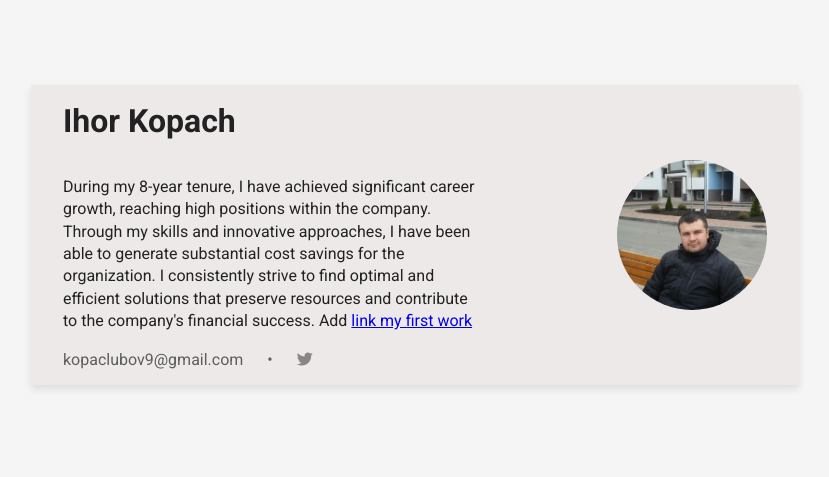
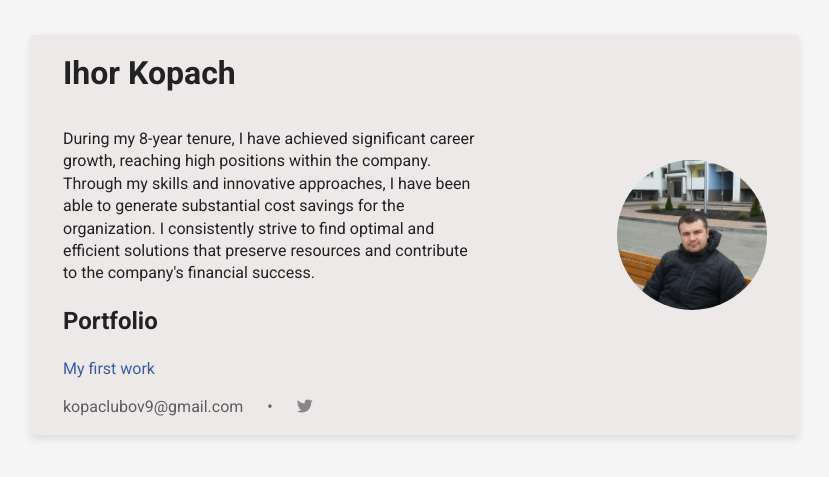
Before and after one commit to immortal90/m-web-frontend, a plain HTML site: page Assignment1.1-1/index.html in a window 1280 px wide. Shown: the part 165-642 px from the top of the page, without its empty margins (225-1054 px from the left). Drawn offline with Linux system fonts and the light colour scheme.

Commit message:
add portfolio

```diff
--- a/Assignment1.1-1/css/style.css
+++ b/Assignment1.1-1/css/style.css
@@ -25,7 +25,7 @@ body {
   justify-content: space-between;
   max-width: 768px;
   width: 100%;
-  max-height: 300px;
+  max-height: 400px;
   margin: 0 auto;
   background-color: #ede9e9;
   padding: 2rem;
@@ -63,6 +63,11 @@ button {
   gap: 1em;
 }
 
+a {
+  text-decoration: none;
+  color: #3D5BA6;
+}
+
 .contact a {
   text-decoration: none;
   color: inherit;
--- a/Assignment1.1-1/index.html
+++ b/Assignment1.1-1/index.html
@@ -22,8 +22,9 @@
       high positions within the company. Through my skills and innovative
       approaches, I have been able to generate substantial cost savings for the
       organization. I consistently strive to find optimal and efficient solutions that
-      preserve resources and contribute to the company's financial success. Add
-      <a href="https://immortal90.github.io/Leading-of-the-DiGi-mockup">link my first work</a></p>
+      preserve resources and contribute to the company's financial success.</p>
+    <h2>Portfolio</h2>
+    <p><a href="https://immortal90.github.io/Leading-of-the-DiGi-mockup/">My first work</a></p>
     <div class="contact">
       <a href="mailto:kopaclubov9@gmail.com">kopaclubov9@gmail.com</a>
       <span class="separator">•</span>
```
